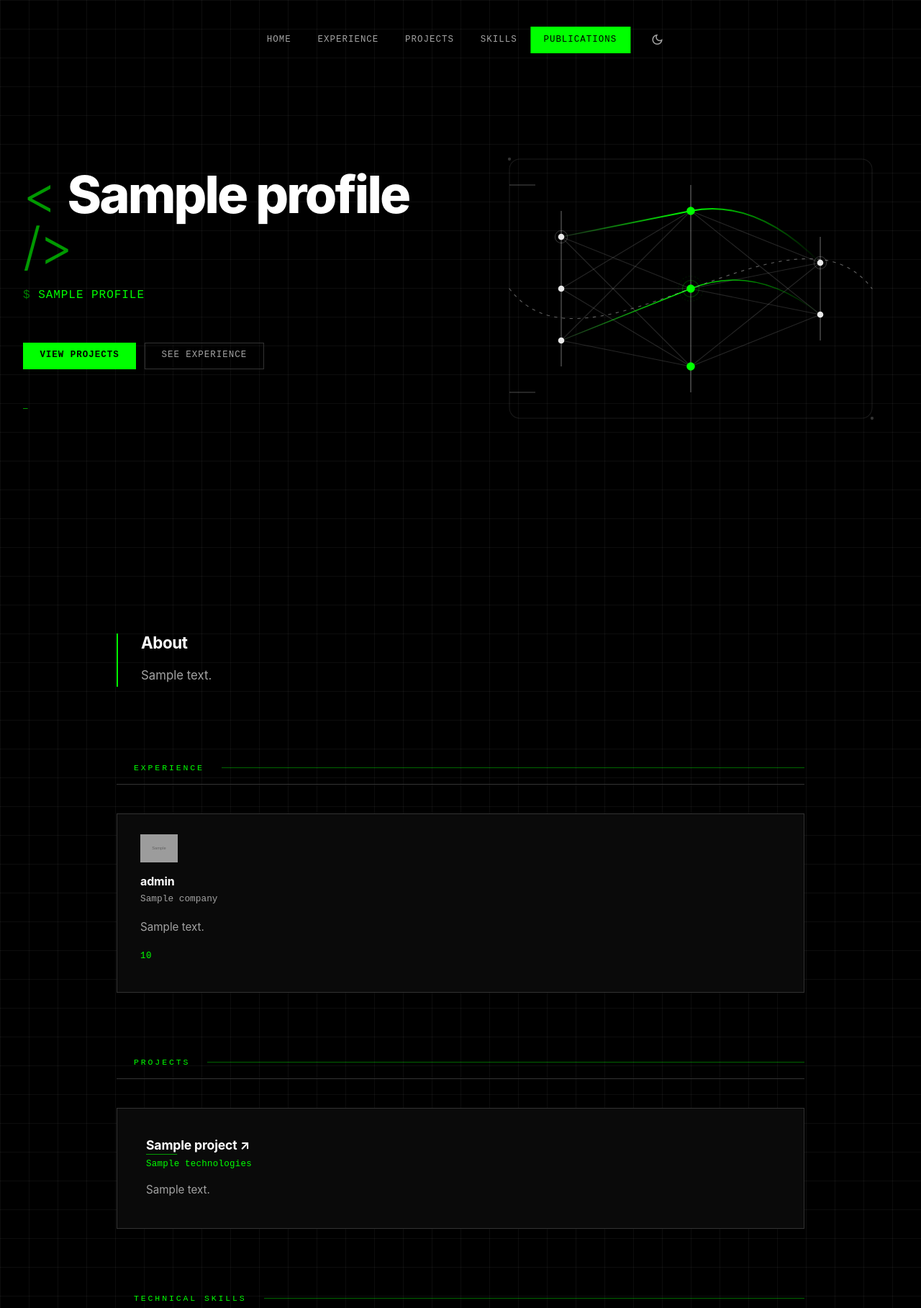
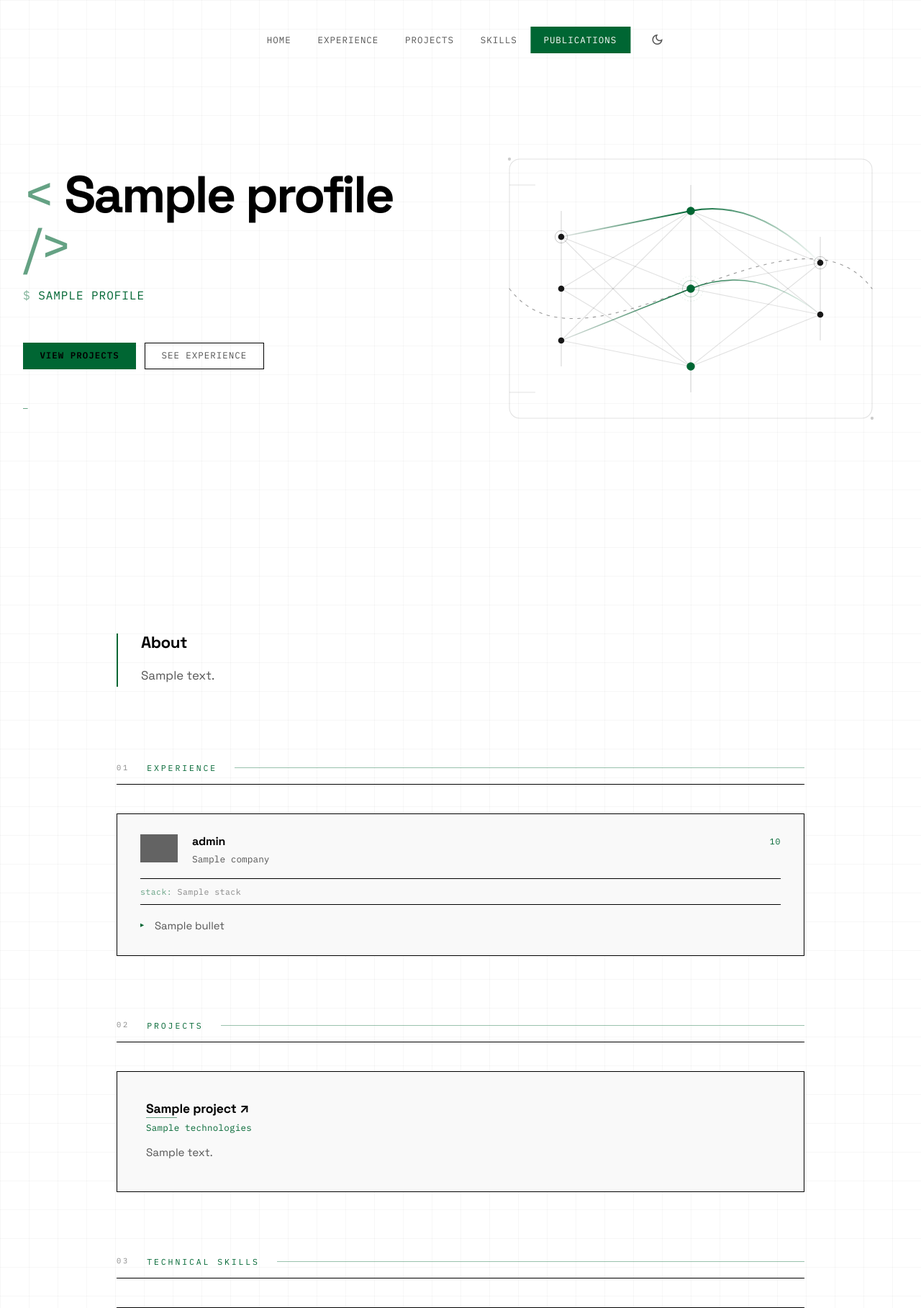
Before and after one commit to sagun-karki/portfolio-website, a Flask app: template api/templates/index.html in a window 1280 px wide. Shown: the top 1817 px of the page at 72% size. Run offline with Flask 2, Linux system fonts and the light colour scheme; the template is opened without the code that fills it: most values are stand-ins (such as "Sample title", 1, 10 or a date in 2020); grey boxes marked "Sample" are stand-in pictures.

Commit message:
feat: Space Grotesk/IBM Plex Mono fonts, inverted theme init, log-format experience

```diff
--- a/api/templates/base.html
+++ b/api/templates/base.html
@@ -5,7 +5,7 @@
   <meta charset="UTF-8">
   <meta name="viewport" content="width=device-width, initial-scale=1.0">
   <meta http-equiv="X-UA-Compatible" content="IE=edge">
-  <meta name="description" content="Sagun Karki - Portfolio and Professional Profile">
+  <meta name="description" content="Sagun Karki — Data Scientist specializing in predictive modeling, machine learning pipelines, and scalable data systems.">
   <title>{% block title %}Sagun Karki{% endblock %}</title>
 
   <!-- Global site tag (gtag.js) - Google Analytics -->
@@ -26,16 +26,21 @@
   <link rel="dns-prefetch" href="https://www.googletagmanager.com">
 
   <!-- Critical CSS and Fonts -->
-  <link rel="preload" as="style" href="https://fonts.googleapis.com/css2?family=Hanken+Grotesk:wght@400;500;600;700;800&family=Inter:wght@400;500;600;700;800&display=swap">
-  <link href="https://fonts.googleapis.com/css2?family=Hanken+Grotesk:wght@400;500;600;700;800&family=Inter:wght@400;500;600;700;800&display=swap" rel="stylesheet">
+  <link rel="preload" as="style" href="https://fonts.googleapis.com/css2?family=Space+Grotesk:wght@400;500;600;700;800&family=IBM+Plex+Mono:wght@400;500;600&display=swap">
+  <link href="https://fonts.googleapis.com/css2?family=Space+Grotesk:wght@400;500;600;700;800&family=IBM+Plex+Mono:wght@400;500;600&display=swap" rel="stylesheet">
   <link rel="stylesheet" href="https://fonts.googleapis.com/css2?family=Material+Symbols+Outlined" />
   <link rel="stylesheet" href="{{ url_for('static', filename='css/styles.css') }}">
 
-  <!-- Theme Initialization (prevents flash of unstyled content) -->
+  <!-- Theme Initialization (prevents flash of unstyled content)
+       Dark is the default (:root). Light mode is opt-in via .light-theme class. -->
   <script>
     (function() {
-      const theme = localStorage.getItem('theme') || (window.matchMedia('(prefers-color-scheme: dark)').matches ? 'dark' : 'light');
-      if (theme === 'dark') document.documentElement.classList.add('dark-theme');
+      var stored = localStorage.getItem('theme');
+      if (stored === 'light') {
+        document.documentElement.classList.add('light-theme');
+      } else if (!stored && window.matchMedia('(prefers-color-scheme: light)').matches) {
+        document.documentElement.classList.add('light-theme');
+      }
     })();
   </script>
 
--- a/api/templates/index.html
+++ b/api/templates/index.html
@@ -100,18 +100,31 @@
   </section>
 
   <section id="experience">
-    <h2 class="section-title">Experience</h2>
+    <h2 class="section-title" data-index="01">Experience</h2>
     <div class="timeline">
       {% for job in site_data.experience %}
       <div class="timeline-item">
         <div class="timeline-content card">
-          <img src="{{ url_for('static', filename='images/' + job.logo) }}" alt="{{ job.company }}" class="card-logo" loading="lazy" decoding="async">
-          <div class="card-item-header">
-            <h3 class="card-item-title">{{ job.role }}</h3>
-            <p class="card-item-subtitle">{{ job.company }}</p>
+          <div class="timeline-entry-top">
+            <img src="{{ url_for('static', filename='images/' + job.logo) }}" alt="{{ job.company }}" class="card-logo" loading="lazy" decoding="async">
+            <div class="card-item-header">
+              <h3 class="card-item-title">{{ job.role }}</h3>
+              <p class="card-item-subtitle">{{ job.company }}</p>
+            </div>
+            <div class="timeline-entry-right">
+              <p class="card-item-meta timeline-duration">{{ job.duration }}</p>
+            </div>
           </div>
-          <p class="card-item-desc">{{ job.description }}</p>
-          <p class="card-item-meta">{{ job.duration }}</p>
+          {% if job.stack %}
+          <p class="timeline-stack">{{ job.stack }}</p>
+          {% endif %}
+          {% if job.bullets %}
+          <ul class="timeline-bullets">
+            {% for bullet in job.bullets %}
+            <li>{{ bullet }}</li>
+            {% endfor %}
+          </ul>
+          {% endif %}
         </div>
       </div>
       {% endfor %}
@@ -119,14 +132,17 @@
   </section>
 
   <section id="projects">
-    <h2 class="section-title">Projects</h2>
+    <h2 class="section-title" data-index="02">Projects</h2>
     <div class="content-grid">
       {% for project in site_data.projects %}
       <div class="card">
         <h3 class="card-item-title">
           {% if project.url %}
           <a href="{{ project.url }}" target="_blank"
-             onclick="if(typeof gtag==='function'){gtag('event','select_content',{content_type:'project',item_id:'{{ project.title | replace("'", "\\'") }}',url:'{{ project.url }}'});}">
+             data-track-event="select_content"
+             data-track-type="project"
+             data-track-id="{{ project.title }}"
+             data-track-url="{{ project.url }}">
             {{ project.title }} ↗
           </a>
           {% else %}
@@ -141,7 +157,7 @@
   </section>
 
   <section id="skills">
-    <h2 class="section-title">Technical Skills</h2>
+    <h2 class="section-title" data-index="03">Technical Skills</h2>
     <div class="card skills-card">
       {% for category, items in site_data.skills.categories.items() %}
       <div class="skill-category">
@@ -158,14 +174,17 @@
   </section>
 
   <section id="publications">
-    <h2 class="section-title">Publications</h2>
+    <h2 class="section-title" data-index="04">Publications</h2>
     <div class="content-grid">
       {% for pub in site_data.publications %}
       <div class="card">
         <h3 class="card-item-title">
           {% if pub.url %}
           <a href="{{ pub.url }}" target="_blank"
-             onclick="if(typeof gtag==='function'){gtag('event','select_content',{content_type:'publication',item_id:'{{ pub.title | replace("'", "\\'") }}',url:'{{ pub.url }}'});}">
+             data-track-event="select_content"
+             data-track-type="publication"
+             data-track-id="{{ pub.title }}"
+             data-track-url="{{ pub.url }}">
             {{ pub.title }} ↗
           </a>
           {% else %}
```
